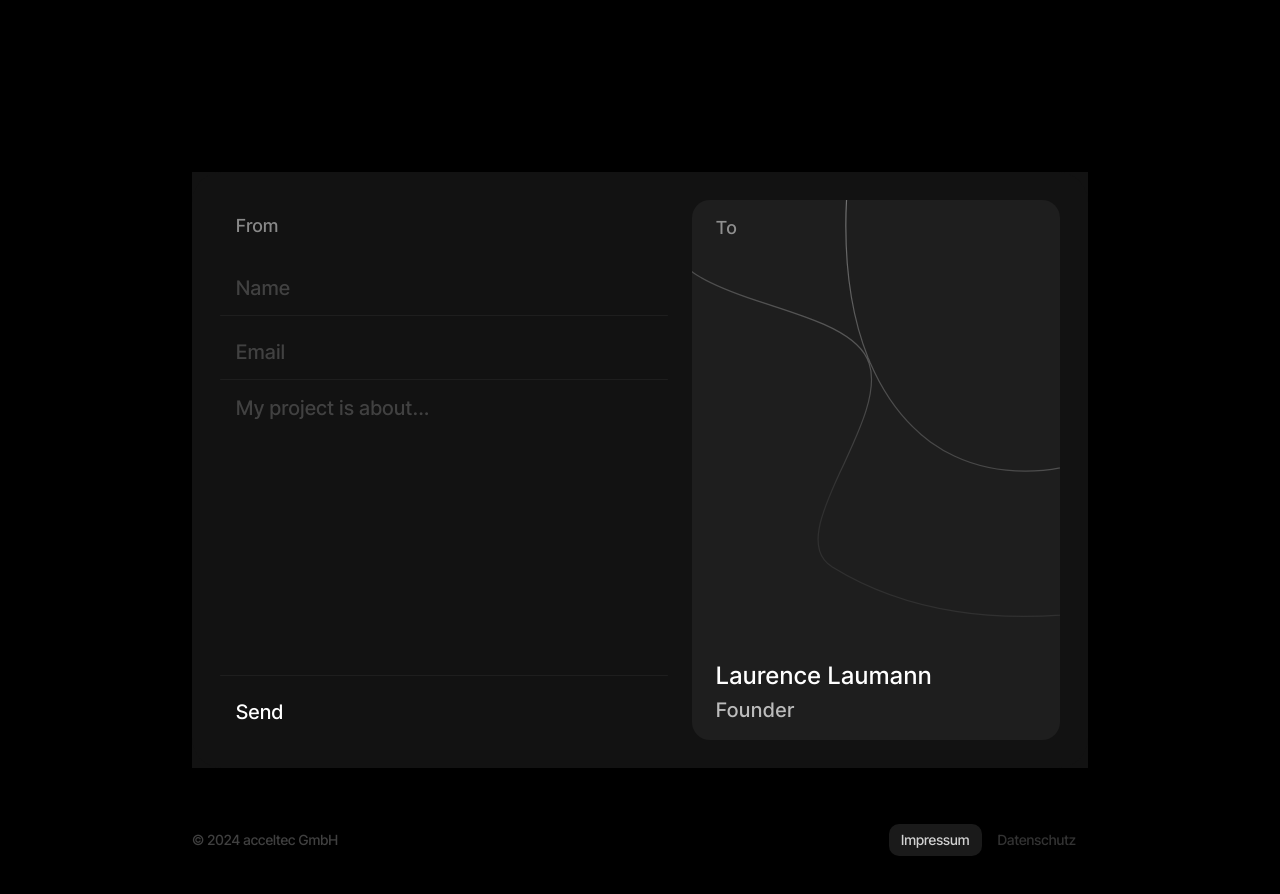
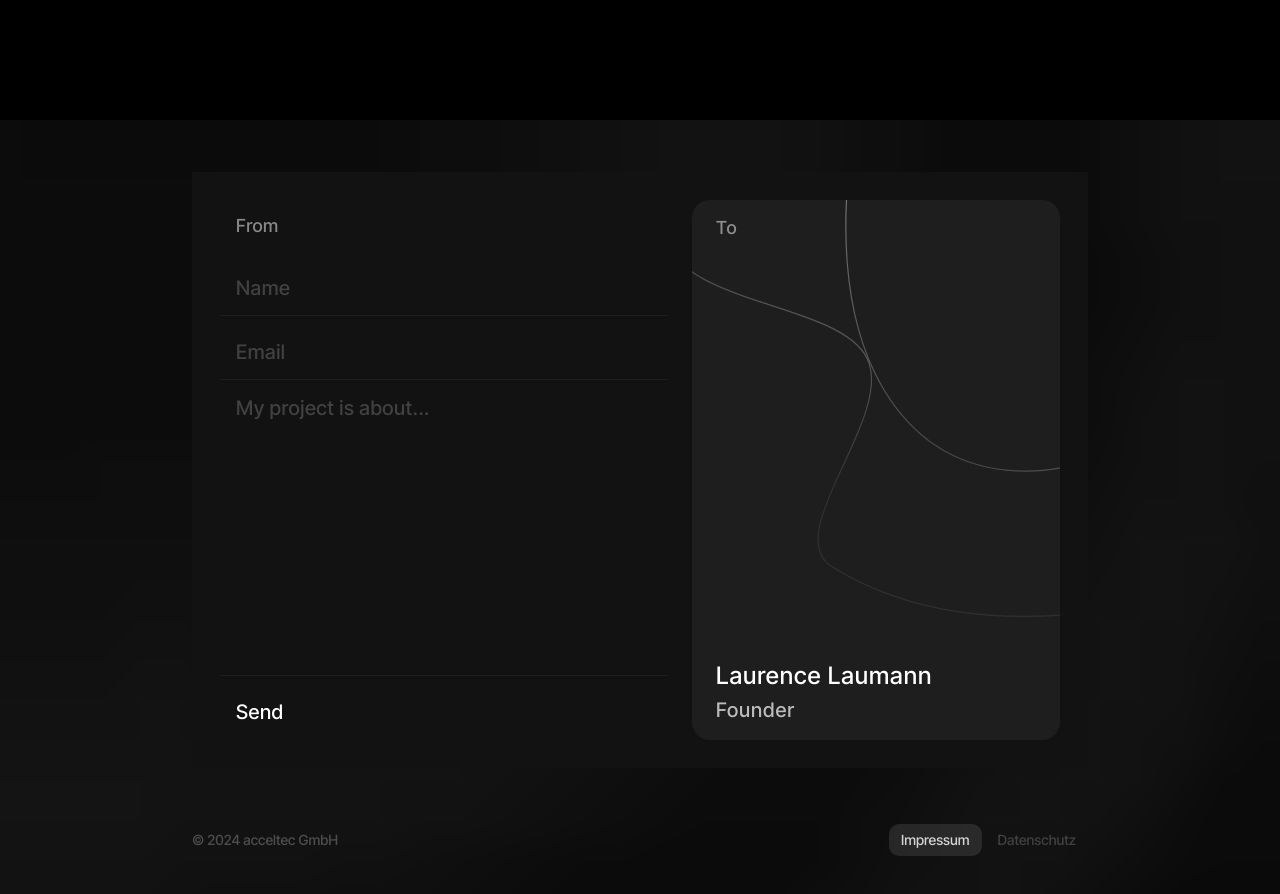
Before and after one commit to jakubziemba/acceltec, a Next.js app: page / in a window 1280 px wide. Shown: the part 680-1574 px from the top of the page. Built offline with nearby package versions, Linux system fonts and the light colour scheme.

Commit message:
(fix) add a bit more scrolling area

```diff
--- a/app/_components/form/section.tsx
+++ b/app/_components/form/section.tsx
@@ -122,7 +122,7 @@ export default function FormSection() {
     <div ref={containerRef} className="relative w-screen overflow-clip">
       <section
         ref={sectionRef}
-        className="relative mt-[100dvh] h-[150vh] w-full [perspective:45px]"
+        className="relative mt-[100dvh] h-[160dvh] w-full [perspective:45px]"
       >
         <div className="sticky top-0 mx-auto flex h-screen w-full max-w-xl origin-center flex-col items-center justify-center text-balance px-6 text-2xl leading-6 [perspective:45px] xs:[text-wrap:initial] lg:max-w-4xl lg:px-0 lg:pt-0 lg:text-4xl lg:leading-10">
           <motion.div
@@ -274,7 +274,7 @@ export default function FormSection() {
             </motion.div>
           </motion.div>
         </div>
-        {/* <CanvasAnimation /> */}
+        <CanvasAnimation />
       </section>
     </div>
   );
```
